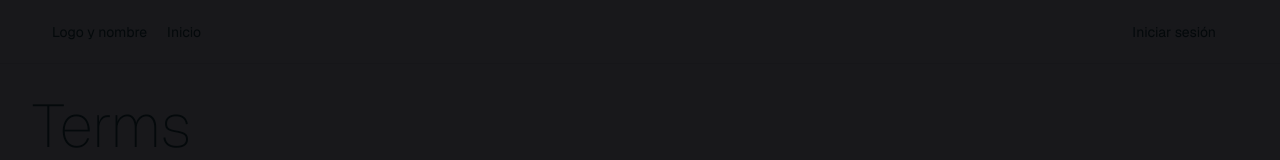
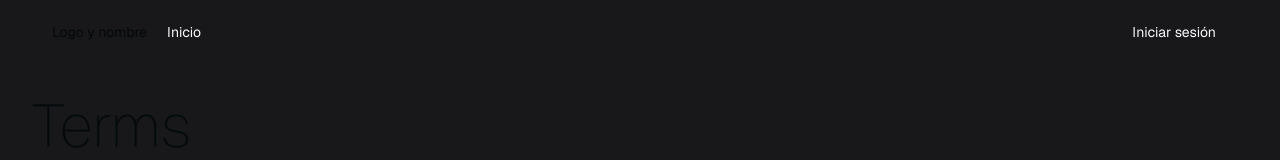
Before and after one commit to cisco336/oci-karate, a Next.js app: page /terms in a window 1280 px wide. Shown: the top 160 px of the page. Built offline with nearby package versions, Linux system fonts and the light colour scheme; no server answers.

Commit message:
refactor: Update button styles for different types and add active state

```diff
--- a/components/shared/Button/Button.tsx
+++ b/components/shared/Button/Button.tsx
@@ -32,34 +32,35 @@ export const buttonClass = (type: basicTypes) => {
     switch (type) {
         case basicTypes.Primary:
             classText +=
-                'border rounded-md bg-primary-500 text-primary-50 hover:bg-primary-600';
+                'border rounded-md bg-primary-500 text-primary-50 hover:bg-primary-600 active:bg-primary-700';
             break;
         case basicTypes.Secondary:
             classText +=
-                'border rounded-md bg-secondary-500 text-secondary-50 hover:bg-secondary-600';
+                'border rounded-md bg-secondary-500 text-secondary-50 hover:bg-secondary-600 active:bg-secondary-700';
             break;
         case basicTypes.Info:
             classText +=
-                'border rounded-md bg-info-500 text-gray-700 hover:bg-info-600';
+                'border rounded-md bg-info-500 text-gray-700 hover:bg-info-600 active:bg-info-700';
             break;
         case basicTypes.Success:
             classText +=
-                'border rounded-md bg-success-700 text-success-50 hover:bg-success-600';
+                'border rounded-md bg-success-700 text-success-50 hover:bg-success-800 active:bg-success-900';
             break;
         case basicTypes.Warning:
             classText +=
-                'border rounded-md bg-warning-500 text-gray-700 hover:bg-warning-600';
+                'border rounded-md bg-warning-500 text-gray-700 hover:bg-warning-600 active:bg-warning-700';
             break;
         case basicTypes.Danger:
             classText +=
-                'border rounded-md bg-danger-500 text-danger-50 hover:bg-danger-600';
+                'border rounded-md bg-danger-500 text-danger-50 hover:bg-danger-600 active:bg-danger-700';
             break;
         case basicTypes.Text:
-            classText += 'bg-transparent text-primary-50 hover:bg-primary-50';
+            classText +=
+                'bg-transparent text-gray-50 hover:text-gray-300 active:text-gray-400';
             break;
         case basicTypes.Accent:
             classText +=
-                'border rounded-md bg-accent-500 text-accent-50 hover:bg-accent-600';
+                'border rounded-md bg-accent-500 text-accent-50 hover:bg-accent-600 active:bg-accent-700';
             break;
         default:
             break;
--- a/tailwind.config.js
+++ b/tailwind.config.js
@@ -82,6 +82,7 @@ module.exports = {
                     600: '#14CC14',
                     700: '#0F990F',
                     800: '#0A660A',
+                    900: '#084408',
                 },
             },
             borderRadius: {
```
